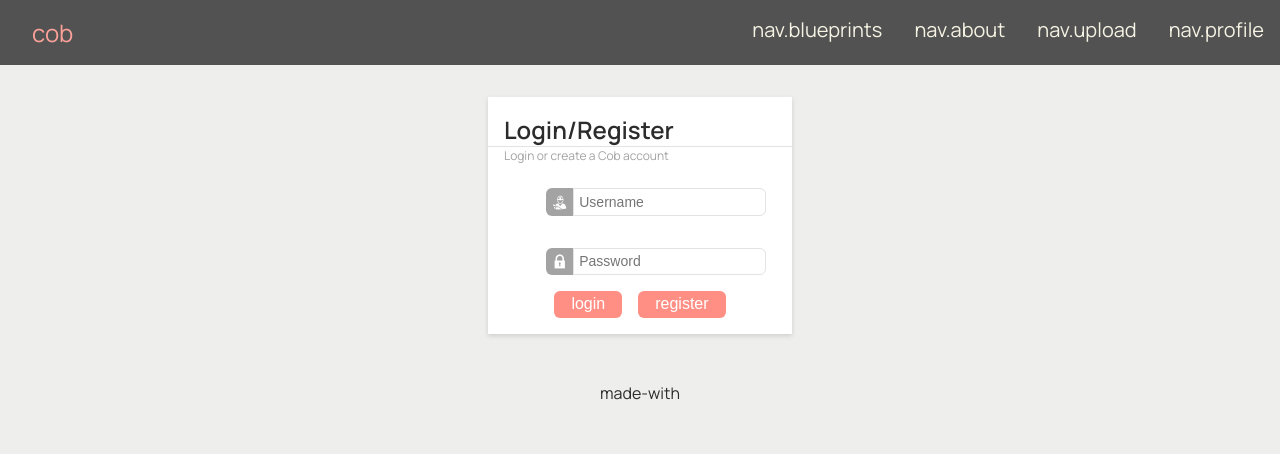
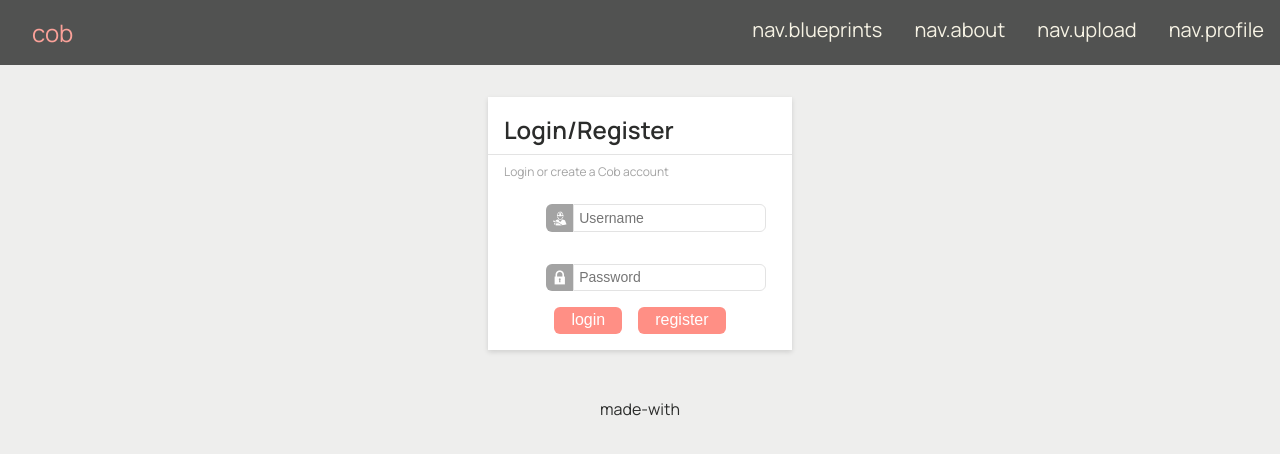
Before and after one commit to dhershman1/cob-2, a Vue app: page /login in a window 1280 px wide. Shown: the top 454 px of the page. Built offline with nearby package versions, Linux system fonts and the light colour scheme.

Commit message:
Add new lg title and class cleanup to cards

```diff
--- a/src/components/cards/Basic.vue
+++ b/src/components/cards/Basic.vue
@@ -30,6 +30,10 @@ const props = defineProps({
     type: String,
     default: null
   },
+  lgTitle: {
+    type: Boolean,
+    default: false
+  },
   separator: {
     type: Boolean,
     default: false
@@ -46,11 +50,17 @@ const cardClass = computed(() => {
   return `card card--${props.size}`
 })
 const titleClass = computed(() => {
+  let classes = 'card__title'
+
   if (props.separator) {
-    return 'card__title separator'
+    classes += ' separator'
   }
 
-  return 'card__title'
+  if (props.lgTitle) {
+    classes += ' card__title--lg'
+  }
+
+  return classes
 })
 </script>
 
@@ -58,4 +68,16 @@ const titleClass = computed(() => {
 .separator {
   border-bottom: 1px solid var(--grey);
 }
+
+.separator p {
+  padding-bottom: 0.5rem;
+}
+
+.card__title.card__title--lg {
+  font-size: 30px;
+}
+
+.separator ~ .card__subtitle {
+  padding-top: 0.5rem;
+}
 </style>
```
